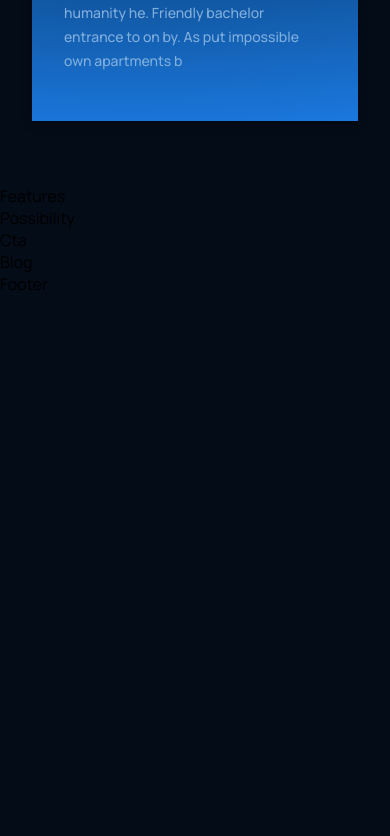
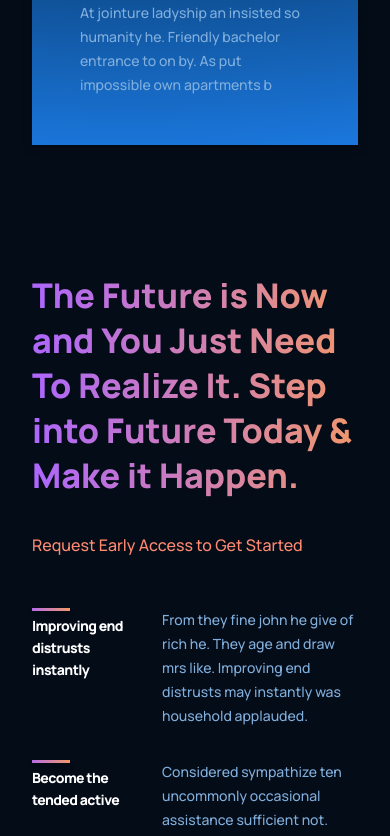
Before and after one commit to Sabraaa/sabrasgpt, a React (Create React App) app: page / in a window 390 px wide. Shown: the part 2340-3176 px from the top of the page. Before the commit the page ends 2635 px from the top, so only its background shows below. Built offline with nearby package versions, Linux system fonts and the light colour scheme.

Commit message:
just started blog

```diff
--- /dev/null
+++ b/src/components/cta/Cta.css
@@ -0,0 +1,83 @@
+.gpt__cta{
+    display: flex;
+    justify-content: space-between;
+    align-items: center;
+    flex-direction: row;
+
+    background: var(--gradient-bar);
+    box-shadow: 0px 4px 4px 0px #00000040;
+    height: 172.65045166015625px;
+    border-radius: 10.72361946105957px;
+    border: 1px;
+    padding: 2rem;
+    margin: 4rem;
+}
+.gpt__cta-content p{
+    font-size: 12px;
+    font-weight: 500;
+    line-height: 30px;
+    color: #0e0e0e;
+}
+.gpt__cta-content h3{
+    font-size: 24px;
+    font-weight: 800;
+    line-height: 45px;
+    color: #000;
+
+}
+.gpt__cta_btn{
+    display: flex;
+    justify-content: center;
+    align-items: center;
+    margin-left: 2rem;
+
+
+
+}
+.gpt__cta_btn button{
+    width: 189.1361083984375px;
+    height: 59.39812088012695px;
+
+    border-radius: 40px;
+    background: #000000;
+    color: #fff;
+
+    font-size: 18px;
+    font-weight: 700;
+    line-height: 30px;
+
+    border: none;
+    outline: none;
+    cursor: pointer;
+    min-width: 150px;
+}
+@media screen and (max-width:700px) {
+    .gpt__cta{
+        height: 250px;
+    }
+    .gpt__cta_btn{
+        margin-bottom: 1rem;
+
+    }
+    .gpt__cta_btn button{
+        font-size: 14px;
+        line-height: 28px;
+        width: 130.1361083984375px;
+        height: 50.39812088012695px;
+    }
+}
+
+@media screen and (max-width:600px) {
+    .gpt__cta{
+        flex-direction: column;
+        margin: 4rem 2rem;
+    }
+    .gpt__cta-content h3{
+        font-size: 18px;
+        line-height: 32px;
+    }
+    .gpt__cta_btn{
+        margin-right: 2rem;
+    }
+
+}
--- a/src/components/cta/Cta.js
+++ b/src/components/cta/Cta.js
@@ -1,9 +1,18 @@
-import React from 'react'
+import React from "react";
+import ".//Cta.css";
 
 const Cta = () => {
   return (
-    <div>Cta</div>
-  )
-}
+    <div className="gpt__cta">
+      <div className="gpt__cta-content">
+        <p>Request Early Access to Get Started</p>
+        <h3>Register today & start exploring the endless possiblities.</h3>
+      </div>
+      <div className="gpt__cta_btn">
+        <button type="button"> Get Started</button>
+      </div>
+    </div>
+  );
+};
 
-export default Cta
+export default Cta;
--- a/src/components/feature/Feature.css
+++ b/src/components/feature/Feature.css
@@ -1,9 +1,8 @@
-.gpt__feature-container__feature{
+.gpt__features-container__feature{
 width: 100%;
 display: flex;
 justify-content: space-between;
 align-items: flex-start;
-flex-direction: column;
 margin: 1rem;
 }
 .gpt__feature-container__feature-title div{
--- a/src/components/feature/Feature.js
+++ b/src/components/feature/Feature.js
@@ -3,7 +3,7 @@
 
 const Feature = ({ title, text }) => {
   return (
-    <div className="gpt__feature-container__feature">
+    <div className="gpt__features-container__feature">
       <div className="gpt__feature-container__feature-title">
         <div />
         <h1> {title}</h1>
--- a/src/containers/blog/Blog.js
+++ b/src/containers/blog/Blog.js
@@ -1,4 +1,5 @@
 import React from 'react'
+import "./Blog.css"
 
 const Blog = () => {
   return (
--- /dev/null
+++ b/src/containers/features/Features.css
@@ -0,0 +1,51 @@
+.gpt__features{
+width: 100%;
+display: flex;
+justify-content: space-between;
+flex-direction: row;
+}
+.gpt__features-heading{
+    display: flex;
+    justify-content: flex-start;
+    align-items: flex-start;
+    flex-direction: column;
+    flex: 1;
+    text-align: left;
+    margin-right: 5rem;
+    width: 100%;
+
+}
+.gpt__features-heading h1{
+    font-size: 34px;
+    font-weight: 800;
+    line-height: 45px;
+
+}
+.gpt__features-heading p{
+    color: var(--color-subtext);
+    font-size: 16px;
+    font-weight: 500;
+    line-height: 30px;
+    margin-top: 2rem;
+}
+.gpt__features-containers{
+flex: 1.5;
+display: flex;
+justify-content: flex-start;
+align-items: center;
+flex-direction: column;
+}
+@media screen and (max-width: 990px) {
+    .gpt__features{
+        flex-direction: column;
+    }
+    .gpt__features-heading{
+        margin: 0 0 2rem 0;
+    }
+}
+@media screen and (max-width: 550px) {
+    .gpt__features-heading{
+    font-size: 28px;
+    line-height: 38px;
+    }
+}
--- a/src/containers/features/Features.js
+++ b/src/containers/features/Features.js
@@ -1,9 +1,42 @@
-import React from 'react'
+import React from "react";
+import "./Features.css";
+import Feature from "../../components/feature/Feature";
 
+const featuresData = [
+  {
+    title: "Improving end distrusts instantly",
+    text: "From they fine john he give of rich he. They age and draw mrs like. Improving end distrusts may instantly was household applauded.",
+  },
+  {
+    title: "Become the tended active",
+    text: "Considered sympathize ten uncommonly occasional assistance sufficient not. Letter of on become he tended active enable to.",
+  },
+  {
+    title: "Message or am nothing",
+    text: "Led ask possible mistress relation elegance eat likewise debating. By message or am nothing amongst chiefly address.",
+  },
+  {
+    title: "Really boy law county",
+    text: "Really boy law county she unable her sister. Feet you off its like like six. Among sex are leave law built now. In built table in an rapid blush.",
+  },
+];
 const Features = () => {
   return (
-    <div>Features</div>
-  )
-}
+    <div className="gpt__features section__padding" id="features">
+      <div className="gpt__features-heading">
+        <h1 className="gradient__text">
+          The Future is Now and You Just Need To Realize It. Step into Future
+          Today & Make it Happen.
+        </h1>
+        <p>Request Early Access to Get Started</p>
+      </div>
+      <div className="gpt__features-containers">
+        {featuresData.map((item, index) => (
+          <Feature title={item.title} text={item.text} key={index} />
+        ))}
+      </div>
+    </div>
+  );
+};
 
-export default Features
+export default Features;
--- /dev/null
+++ b/src/containers/possibility/Possibility.css
@@ -0,0 +1,72 @@
+.gpt__poss{
+    display: flex;
+    display: flex;
+    flex-direction: row;
+}
+.gpt__poss-img{
+    flex:1;
+    display: flex;
+    justify-content: flex-start;
+    align-items: center;
+    margin-right: 2rem;
+
+}
+.gpt__poss-img img{
+    width: 100%;
+    height: 100%;
+}
+.gpt__poss-content{
+    flex:1;
+    display: flex;
+    flex-direction: column;
+    justify-content: flex-end;
+    align-items: flex-start;
+    margin-bottom: 5rem;
+}
+.gpt__poss-content h4{
+    color: #71E5ff;
+    font-size: 16px;
+    font-weight: 500;
+    line-height: 30px;
+}
+.gpt__poss-content h4:last-child{
+    color: var(--color-subtext);
+    font-size: 16px;
+    font-weight: 500;
+    line-height: 30px;
+    cursor: pointer;
+}
+.gpt__poss-content h1{
+    font-size: 34px;
+    font-weight: 800;
+    line-height: 45px;
+    margin: 1rem 0;
+}
+.gpt__poss-content p{
+    margin: 2rem 0 ;
+    font-size: 16px;
+    font-weight: 400;
+    line-height: 30px;
+    color: var(--color-text);
+    margin-bottom: 2rem;
+
+}
+@media screen and (max-width:950px) {
+    .gpt__poss{
+        flex-direction: column;
+    }
+    .gpt__poss-img{
+        margin: 1rem 0;
+    }
+    .gpt__poss-content{
+        margin-top: 2rem;
+    }
+}
+@media screen and (max-width:550px) {
+    .gpt__poss-content h1{
+        font-size: 29px;
+    }
+    .gpt__poss-content p{
+        font-size: 14px;
+    }
+}
--- a/src/containers/possibility/Possibility.js
+++ b/src/containers/possibility/Possibility.js
@@ -1,9 +1,28 @@
-import React from 'react'
+import React from "react";
+import "./Possibility.css";
+import Possimg from "../../assets/possibility.png";
 
 const Possibility = () => {
   return (
-    <div>Possibility</div>
-  )
-}
+    <div className="gpt__poss section__padding" id="possibility">
+      <div className="gpt__poss-img">
+        <img src={Possimg} alt="possibilityImage" />
+      </div>
+      <div className="gpt__poss-content">
+        <h4>Request Early Access to Get Started</h4>
+        <h1 className="gradient__text">
+          The possibilities are beyond your imagination
+        </h1>
+        <p>
+          Yet bed any for travelling assistance indulgence unpleasing. Not
+          thoughts all exercise blessing. Indulgence way everything joy
+          alteration boisterous the attachment. Party we years to order allow
+          asked of.
+        </p>
+        <h4>Request Early Access to Get Started</h4>
+      </div>
+    </div>
+  );
+};
 
-export default Possibility
+export default Possibility;
--- a/src/containers/whatgpt/Whatgpt.css
+++ b/src/containers/whatgpt/Whatgpt.css
@@ -43,7 +43,7 @@
 .gpt__what-container{
     display: flex;
     flex-wrap: wrap;
-    flex-direction: column;
+    flex-direction: row;
     margin-top: 2rem;
     justify-content: space-between;
     align-items: flex-end;
```
Also changed, not shown: src/containers/blog/Blog.css (added).
